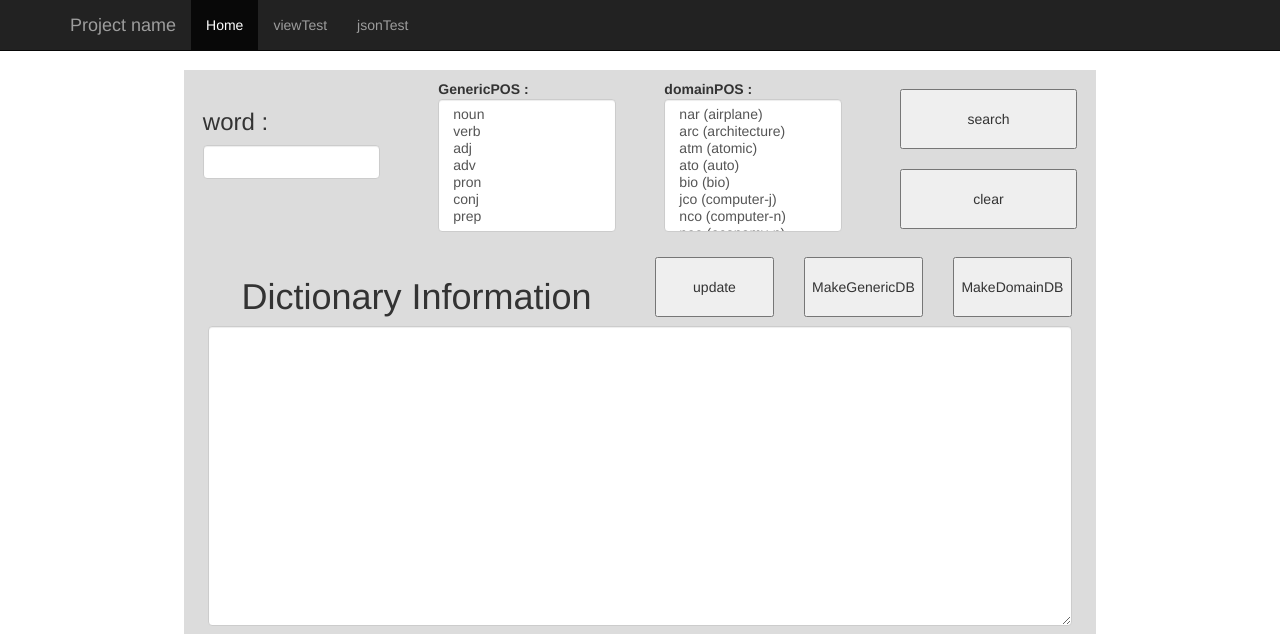
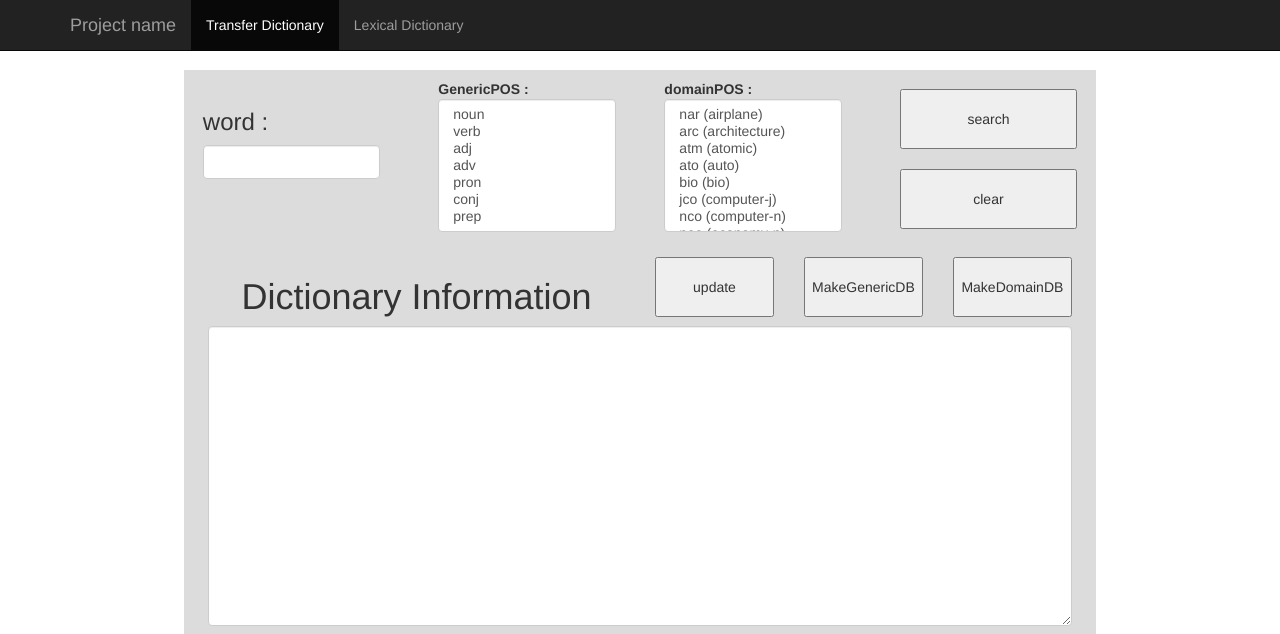
Before and after one commit to devjyno96/DicMaTool_Web, a Flask app: page / in a window 1280 px wide. Shown: the top 634 px of the page. Run offline with Flask 2, Linux system fonts and the light colour scheme; some libraries are stand-ins or nearby versions.

Commit message:
modified Index.html

```diff
--- a/templates/index.html
+++ b/templates/index.html
@@ -36,9 +36,8 @@
         </div>
         <div id="navbar" class="collapse navbar-collapse">
             <ul class="nav navbar-nav">
-                <li class="active"><a href="#">Home</a></li>
-                <li><a href="viewTest">viewTest</a></li>
-                <li><a href="jsonTest">jsonTest</a></li>
+                <li class="active"><a href="#">Transfer Dictionary</a></li>
+                <li><a href="viewTest">Lexical Dictionary</a></li>
             </ul>
         </div><!--/.nav-collapse -->
     </div>
@@ -139,14 +138,16 @@
             -->
         </div>
     </div>
-
+    <!--
         <div class="alert alert-success" role="alert">Well done! You successfully read this important alert message.</div>
         <div class="alert alert-info" role="alert">Heads up! This alert needs your attention, but it's not super
             important.
         </div>
         <div class="alert alert-warning" role="alert">Warning! Better check yourself, you're not looking too good.</div>
         <div class="alert alert-danger" role="alert">Oh snap! Change a few things up and try submitting again.</div>
-</div><!-- /.container -->
+    -->
+</div>
+<!-- /.container -->
 
 
 <!-- Bootstrap core JavaScript
```
Lines whose indentation alone changed are shown as unchanged.
